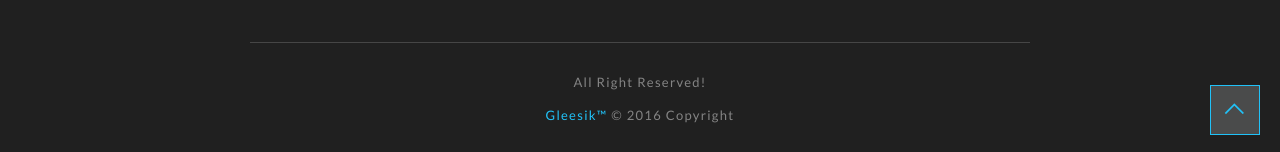
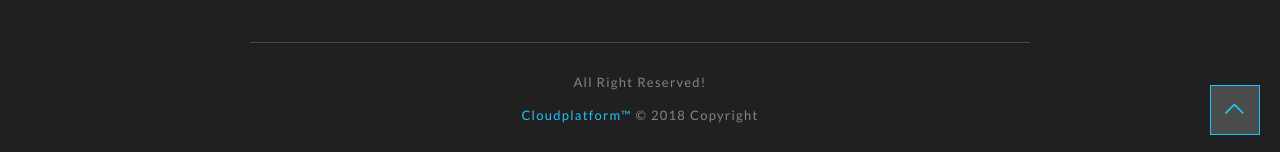
Before and after one commit to cloudplatformfi/cloudplatformfi.github.io, a Jekyll site: the page built from index.html, in a window 1280 px wide and 900 px high, scrolled down 10338 px. Shown: the part 745-897 px from the top of the window. Built offline with Jekyll 4.4.1, drawn with Linux system fonts in a browser that asks for light colours; nearby versions of some CDN libraries.

Commit message:
updatr copyright

```diff
--- a/_config.yml
+++ b/_config.yml
@@ -443,6 +443,6 @@ contact-description: Nulla a tellus at turpis gravida congue non interdum et mal
 #############   Footer   ############
 #####################################
 footer-description: Nulla a tellus at turpis gravida congue non interdum et malesuada fames ac ante ipsum primis in faucibus. Morbi id ornare ante. Cras odio nibh, volutpat.
-footer-copyright-text: Gleesik&trade;
-footer-copyright-url: http://gleesik.ro/
-footer-copyright-year: 2016
+footer-copyright-text: Cloudplatform&trade;
+footer-copyright-url: https://www.cloudplatform.fi/
+footer-copyright-year: 2018
```
